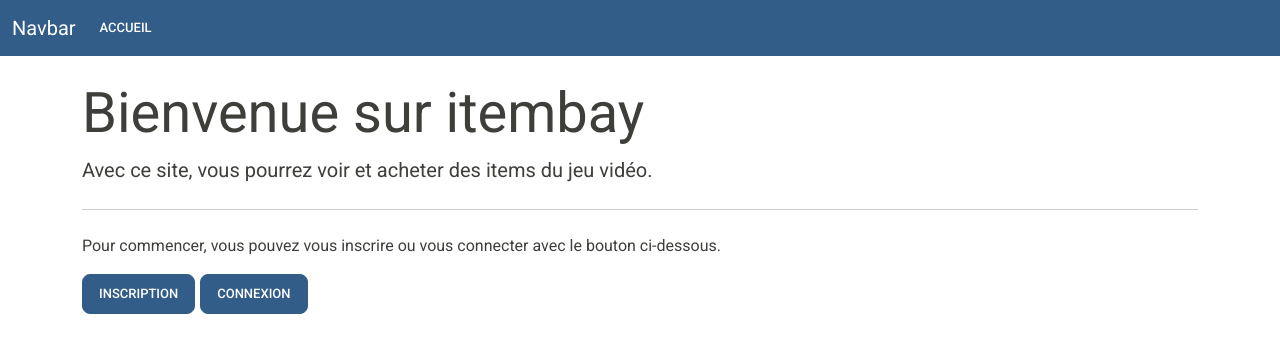
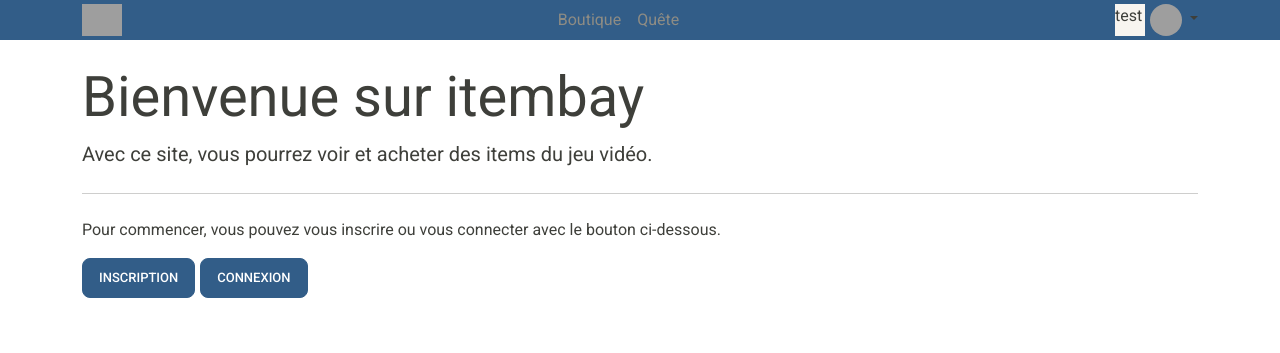
Before and after one commit to Mfdf87/ItemBaySymfony, a Symfony app: template templates/home.html.twig in a window 1280 px wide. Shown: the top 353 px of the page. Run offline with Twig, Linux system fonts and the light colour scheme; the template is opened without the code that fills it, so the values that code supplies are empty; some libraries are stand-ins or nearby versions; grey boxes are pictures that could not be loaded.

Commit message:
Modif header

```diff
--- a/templates/base.html.twig
+++ b/templates/base.html.twig
@@ -13,7 +13,7 @@
 
         {% block javascripts %}
             {{ encore_entry_script_tags('app') }}
-
+            <script src="https://cdn.jsdelivr.net/npm/bootstrap@5.3.0-alpha1/dist/js/bootstrap.bundle.min.js" integrity="sha384-w76AqPfDkMBDXo30jS1Sgez6pr3x5MlQ1ZAGC+nuZB+EYdgRZgiwxhTBTkF7CXvN" crossorigin="anonymous"></script>
         {% endblock %}
     </head>
     <body>
--- a/templates/partials/_header.html.twig
+++ b/templates/partials/_header.html.twig
@@ -1,17 +1,35 @@
-<nav class="navbar navbar-expand-lg navbar-dark bg-primary">
-  <div class="container-fluid">
-    <a class="navbar-brand" href="#">Navbar</a>
-    <button class="navbar-toggler" type="button" data-bs-toggle="collapse" data-bs-target="#navbarColor01" aria-controls="navbarColor01" aria-expanded="false" aria-label="Toggle navigation">
-      <span class="navbar-toggler-icon"></span>
-    </button>
-    <div class="collapse navbar-collapse" id="navbarColor01">
-      <ul class="navbar-nav me-auto">
-        <li class="nav-item">
-          <a class="nav-link active" href="#">Accueil
-            <span class="visually-hidden">(current)</span>
-          </a>
-        </li>
-      </ul>
+<div class="bg-primary">
+    <div class="container">
+        <div class="d-flex flex-wrap align-items-center justify-content-between">
+            <div id="logo">
+                <a href="#" class="d-flex align-items-center mb-2 mb-lg-0 text-dark text-decoration-none">
+                    <img src="https://getbootstrap.com/docs/5.0/assets/brand/bootstrap-logo.svg" alt="" width="40" height="32">
+                </a>
+            </div>
+            <div id="links">
+                <ul class="nav col-12 col-lg-auto me-lg-auto mb-2 justify-content-center mb-md-0">
+                    <li><a href="#" class="nav-link px-2 link-secondary">Boutique</a></li>
+                    <li><a href="#" class="nav-link px-2 link-secondary">Quête</a></li>
+                </ul>
+            </div>
+            <div id="otherInfos" class="d-flex">
+                <div id="monnaie" class="bg-light" style="width:30px; margin-right:5px;">
+                  test
+                </div>
+                <div class="dropdown text-end">
+                    <a href="#" class="d-block link-dark text-decoration-none dropdown-toggle" id="dropdownUser1" data-bs-toggle="dropdown" aria-expanded="false">
+                        <img src="https://github.com/mdo.png" alt="mdo" class="rounded-circle" width="32" height="32">
+                    </a>
+                    <ul class="dropdown-menu text-small">
+                        <li><a class="dropdown-item" href="#">Connexion</a></li>
+                        <li><a class="dropdown-item" href="#">Inscription</a></li>
+                        <li><a class="dropdown-item" href="#">Voir profil</a></li>
+                        <li><a class="dropdown-item" href="#">Panier</a></li>
+                        <li><hr class="dropdown-divider"></li>
+                        <li><a class="dropdown-item" href="#">Deconnexion</a></li>
+                    </ul>
+                </div>
+            </div>
+        </div>
     </div>
-  </div>
-</nav>
+</div>
```
